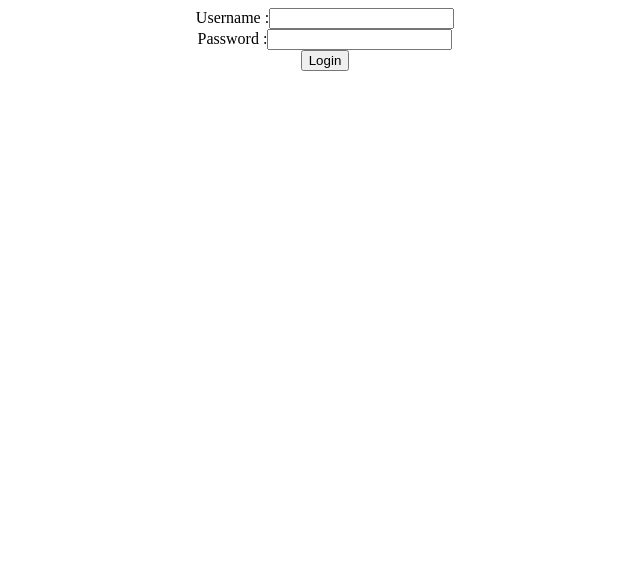
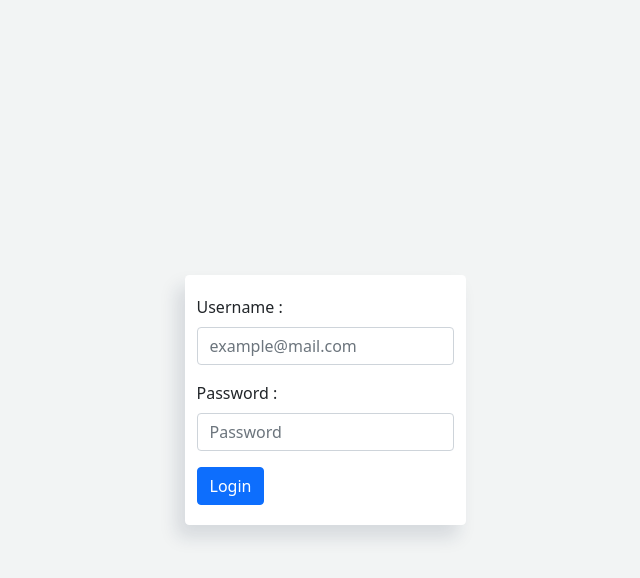
Before and after one commit to mustaqinIshak/client-cms-onlineshop, a React (Create React App) app in the folder client/: page / in a window 1280 px wide. Shown: the top 578 px of the page, without its empty margins (315-955 px from the left). Built offline with nearby package versions, Linux system fonts and the light colour scheme.

Commit message:
add error message on login form

```diff
--- a/client/package.json
+++ b/client/package.json
@@ -10,15 +10,18 @@
     "@testing-library/react": "^11.2.7",
     "@testing-library/user-event": "^12.8.3",
     "axios": "^0.21.4",
+    "bootstrap": "^5.1.1",
     "classnames": "^2.3.1",
     "history": "^5.0.1",
     "prop-types": "^15.7.2",
     "react": "^17.0.2",
+    "react-bootstrap": "^2.0.0-rc.1",
     "react-dom": "^17.0.2",
     "react-redux": "^7.2.5",
     "react-router-dom": "^5.3.0",
     "react-scripts": "4.0.3",
     "redux": "^4.1.1",
+    "redux-devtools-extension": "^2.13.9",
     "redux-thunk": "^2.3.0",
     "web-vitals": "^1.1.2"
   },
--- a/client/src/App.js
+++ b/client/src/App.js
@@ -6,6 +6,7 @@ import Login from "./components/login/login.component"
 import Home from "./components/home/home.componet"
 import { history } from "./helpers"
 import { PrivateRoute } from "./components/PrivateRoute"
+import 'bootstrap/dist/css/bootstrap.css';
 
 import './App.css';
 
--- a/client/src/actions/userActions.js
+++ b/client/src/actions/userActions.js
@@ -2,7 +2,6 @@ import { userService } from '../services';
 import { history } from '../helpers';
 
 function login(username, password) {
-    console.log("ini di action")
     return dispatch => {
         let apiEndpoint = 'user/login';
         let payload = {
@@ -11,8 +10,11 @@ function login(username, password) {
         }
         userService.post(apiEndpoint, payload)
         .then((response) => {
-            console.log(response.data)
-            if (response.data.user.token) {
+            if(!response.data.auth) {
+                console.log(response.data)
+                dispatch(failLogin(response.data))
+            }
+            else if (response.data.user.token) {
                 localStorage.setItem('token', response.data.user.token)
                 localStorage.setItem('auth', response.data.auth)
                 dispatch(setUserDetails(response.data))
@@ -39,6 +41,13 @@ export function setUserDetails(user) {
     }
 }
 
+export function failLogin(data) {
+    return {
+        type: "LOGIN_FAILL",
+        data: data
+    }
+}
+
 export function logOutUser() {
     return {
         type: "LOGOUT_SUCCESS",
--- a/client/src/components/PrivateRoute.jsx
+++ b/client/src/components/PrivateRoute.jsx
@@ -4,7 +4,7 @@ import { render } from '@testing-library/react'
 import React, { Component } from 'react'
 import {Route, Redirect} from 'react-router-dom'
 
-export const PrivateRoute = ({ component: Component, ...rest }) => (
+export const PrivateRoute = ({ component = Component, ...rest }) => (
     <Route {...rest} render= {props => (
         localStorage.getItem('auth') ? <Component {...props} /> : <Redirect to={{pathname: '/', state: { from: props.location }}} />
     )} />
--- a/client/src/components/login/login.component.js
+++ b/client/src/components/login/login.component.js
@@ -6,9 +6,8 @@ import { connect } from "react-redux"
 import {userActions} from "../../actions"
 import { withRouter } from "react-router"
 import { history } from '../../helpers'
+import {Container, Row, Col, Button, Form, Alert} from "react-bootstrap"
 import "./style.css"
-import { withStyles } from "@material-ui/styles"
-import { Style } from "@material-ui/icons"
 
 class Login extends Component {
     constructor(props) {
@@ -38,29 +37,35 @@ class Login extends Component {
         const { email, password } = this.state
         const { dispatch } = this.props
         if (email, password) {
-            console.log("ini di button login")
-            console.log(dispatch)
             dispatch(userActions.login(email, password))
         }
     }
 
+
     render() {
+        const {auth, message} = this.props
         return (
             <div className="login">
-
-                <div className="login-field">
-                        <div className="email">
-                            <label name="femail">Username :</label>
-                            <input type="text" id="femail" value={this.state.email} onChange={this.handleChange('email')} />
-                        </div>
-                        <div className="password">
-                            <label name="fPassword">Password :</label>
-                            <input type="password" id="fPassword" value={this.state.password} onChange={this.handleChange('password')} />
-                        </div>
-                        <div className="login-button">
-                            <button onClick={(event) => this.login()}>Login</button>
-                        </div>
-                </div>
+                <Container className="login-container">
+                    <Row>
+                        <Col className="login-form">
+                        <Alert className={message ? "message-display-on" : "message-display-off"} variant={auth ? "success" : "danger"}>
+                            {message}
+                        </Alert>
+                            <Form>
+                                <Form.Group className="mb-3">
+                                    <Form.Label>Username :</Form.Label>
+                                    <Form.Control type="text" placeHolder="example@mail.com" value={this.state.email} onChange={this.handleChange('email')}/>
+                                </Form.Group>
+                                <Form.Group className="mb-3">
+                                    <Form.Label>Password :</Form.Label>
+                                    <Form.Control type="password" placeHolder="Password" value={this.state.password} onChange={this.handleChange('password')}/>
+                                </Form.Group>
+                                <Button onClick={(event) => this.login()}>Login</Button>
+                            </Form>
+                        </Col>
+                    </Row>
+                </Container>
             </div>
         )
     }
@@ -69,9 +74,9 @@ class Login extends Component {
 }
 
 const mapStateToProps = (state) => {
-    console.log(state, "ini mapStateToProps")
     return {
-        auth: state.auth
+        auth: state.auth.auth,
+        message: state.auth.message
     }
 }
 
--- a/client/src/components/login/style.css
+++ b/client/src/components/login/style.css
@@ -0,0 +1,31 @@
+.login {
+    position: relative;
+    height: 100vh;
+    background-color: #F2F4F4;
+}
+
+.login-container {
+    position: absolute;
+    top: 50%;
+    left: 50%;
+    display: flex;
+    justify-content: center;
+    -ms-transform: translate(-50%, -50%);
+    transform: translate(-50%, -50%);
+}
+
+.login-form {
+    background-color: white;
+    padding: 20px;
+    border: 0px solid #dfe3e7;
+    border-radius: 0.267rem;
+    box-shadow: -8px 12px 18px 0 rgb(25 42 70 / 13%);
+    text-align:left ;
+}
+
+.message-display-off {
+    display: none;
+}
+
+.message-display-on {
+}
--- a/client/src/index.js
+++ b/client/src/index.js
@@ -5,10 +5,11 @@ import App from './App';
 import reportWebVitals from './reportWebVitals';
 import thunk from 'redux-thunk';
 import { createStore, applyMiddleware } from "redux"
+import { composeWithDevTools } from 'redux-devtools-extension';
 import { Provider } from "react-redux"
 import rootReducer from './reducers/rootReducer';
 
-const store = createStore(rootReducer,applyMiddleware(thunk))
+const store = createStore(rootReducer,composeWithDevTools(applyMiddleware(thunk)))
 
 ReactDOM.render(
  <Provider store={store}>
--- a/client/src/reducers/authReducer.js
+++ b/client/src/reducers/authReducer.js
@@ -1,7 +1,8 @@
 let token = localStorage.getItem('token')
 let auth = localStorage.getItem('auth')
 
-const initialState = auth ? {loggedIn: true, auth, token} : {}
+const initialState = auth ? {loggedIn: true, auth, token}
+                    : {}
 
 const authReducer = (state = initialState, action) => {
     switch(action.type) {
@@ -10,6 +11,12 @@ const authReducer = (state = initialState, action) => {
                 loggingin: true,
                 auth: action.auth,
                 token: action.token
+            }
+        case "LOGIN_FAILL" :
+            return {
+                ...state,
+                auth: action.data.auth,
+                message: action.data.message
             }
         case 'LOGOUT_SUCCESS' :
             return {
--- a/client/src/services/userService.js
+++ b/client/src/services/userService.js
@@ -6,8 +6,8 @@ function post(apiEndpoint, payload) {
     .then((response) => {
         return response
     })
-    .catch((err) => {
-        console.log(err)
+    .catch((error) => {
+        return error.response
     })
 }
 
```
Also changed, not shown: 1 other file (tests, documents, lock files or other folders).
